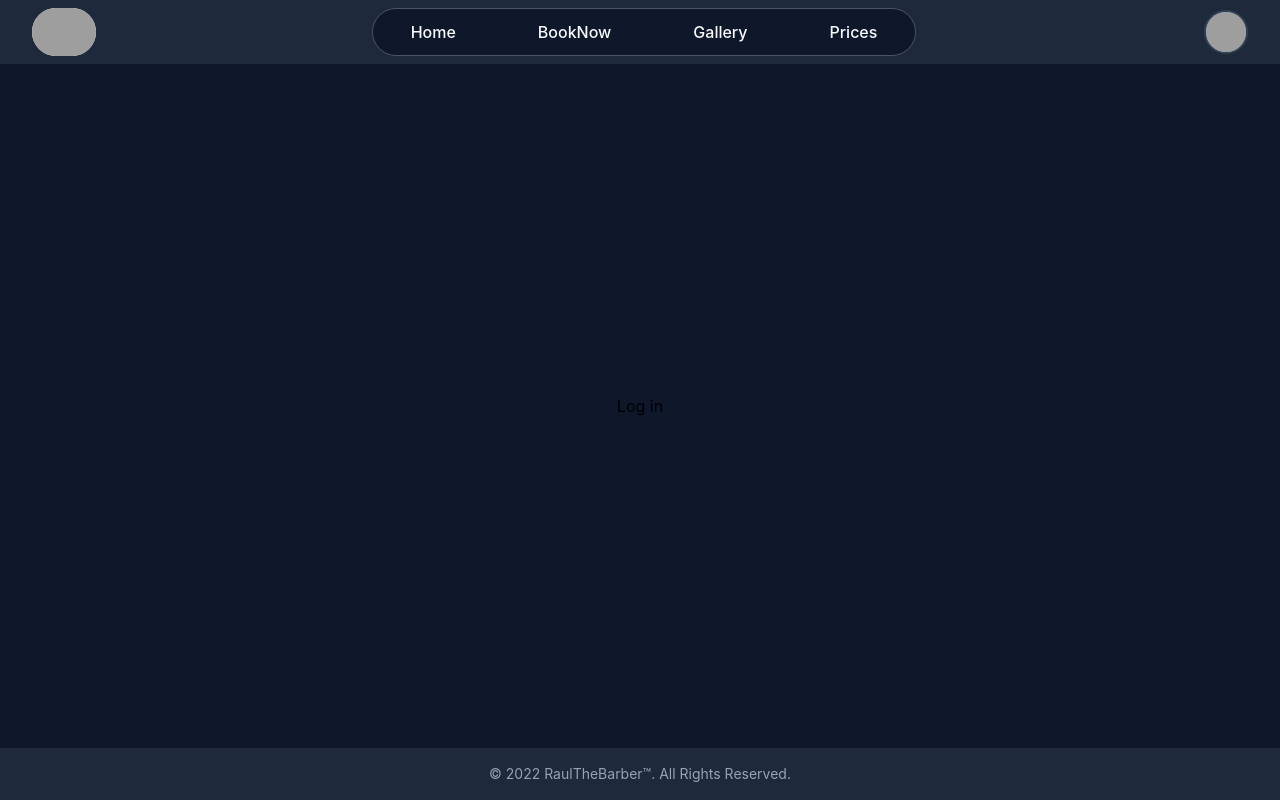
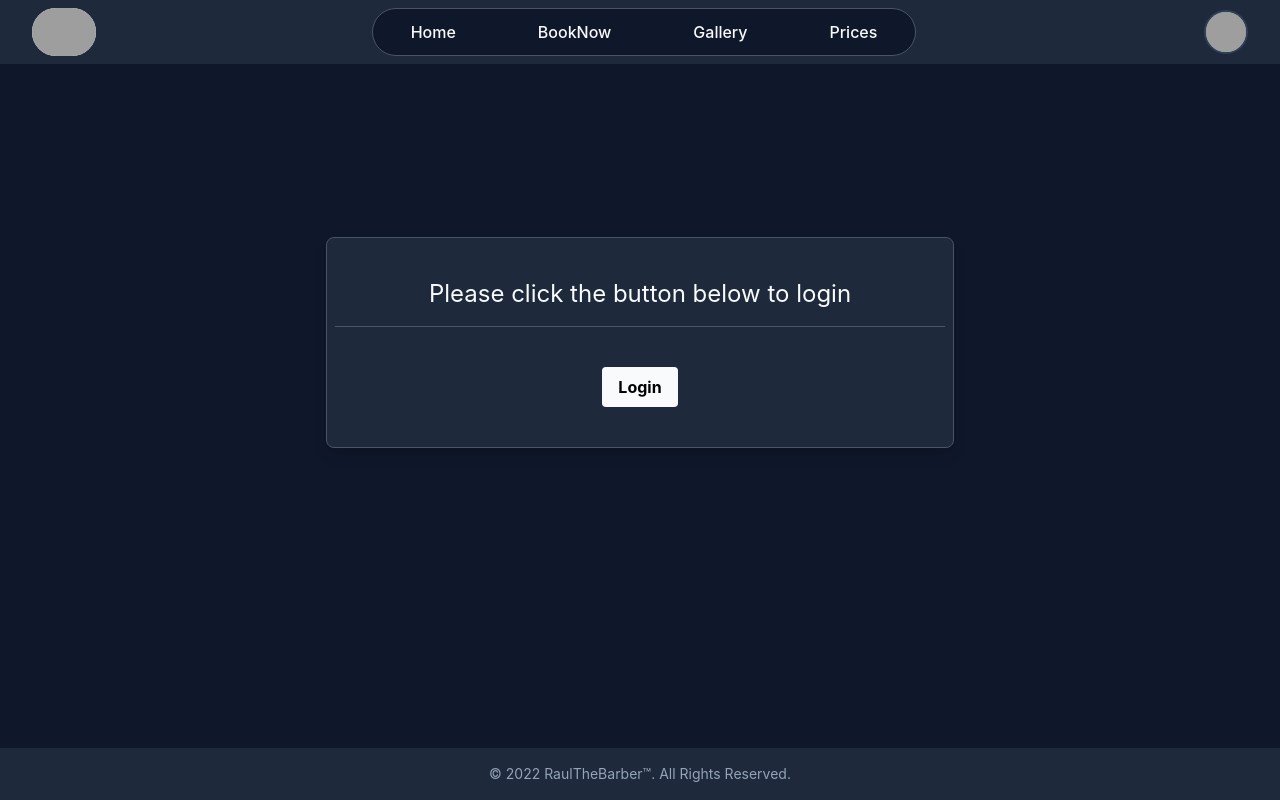
Before and after one commit to jimenezraul/BarberSchedulingApp, a React (Create React App) app in the folder client/: page /profile in a window 1280 px wide. Built offline with nearby package versions, Linux system fonts and the light colour scheme; grey boxes are pictures that could not be loaded.

Commit message:
added login component

```diff
--- /dev/null
+++ b/client/src/components/Login/index.js
@@ -0,0 +1,22 @@
+import { useAuth0 } from "@auth0/auth0-react";
+
+const Login = () => {
+  const { loginWithPopup } = useAuth0();
+  return (
+    <div className='py-2 px-3 align-middle flex justify-center min-w-full mb-32'>
+      <div className='bg-gray-800 shadow-lg overflow-hidden w-full md:w-9/12 lg:w-6/12 rounded-lg border border-gray-600 text-center py-10 px-2'>
+        <h1 className='text-gray-50 text-2xl border-b border-gray-600 pb-4'>
+          Please click the button below to login
+        </h1>
+        <button
+          className='bg-gray-50 hover:bg-gray-200 text-white font-bold py-2 px-4 rounded mt-10'
+          onClick={loginWithPopup}
+        >
+          Login
+        </button>
+      </div>
+    </div>
+  );
+};
+
+export default Login;
--- a/client/src/pages/Profile.js
+++ b/client/src/pages/Profile.js
@@ -2,11 +2,12 @@ import { useAuth0 } from "@auth0/auth0-react";
 import { useEffect, useState } from "react";
 import { get_appointments } from "../api";
 import AppointmentList from "../components/AppointmentList";
+import Login from "../components/Login";
 import VerifyEmail from "../components/VerifyEmail";
 
 export default function Profile() {
   const [appointments, setAppointments] = useState(null);
-  const { user, isAuthenticated, loginWithPopup, getAccessTokenSilently } =
+  const { user, isAuthenticated, getAccessTokenSilently } =
     useAuth0();
 
   useEffect(() => {
@@ -21,7 +22,7 @@ export default function Profile() {
   }, [getAccessTokenSilently, isAuthenticated]);
 
   if (!isAuthenticated) {
-    return <button onClick={() => loginWithPopup()}>Log in</button>;
+    return <Login />;
   }
 
   if (!user.email_verified) {
```
